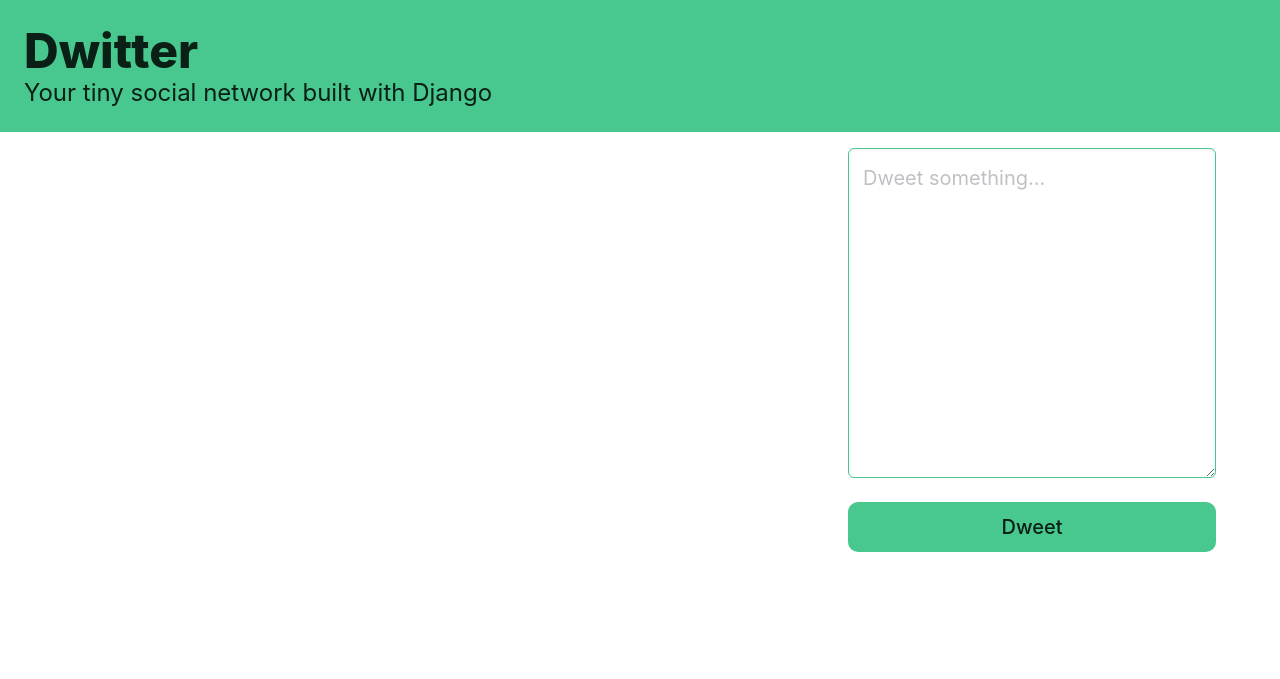
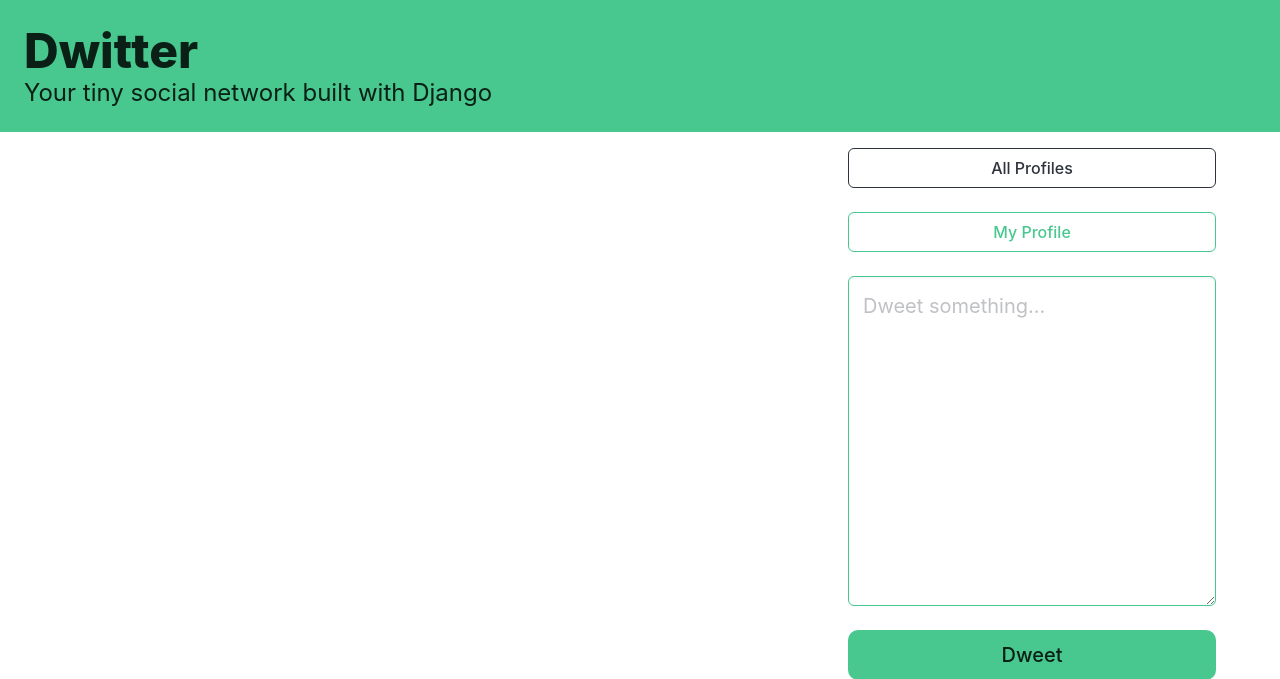
Before and after one commit to amirqa1381/dwitter, a Django app: page / in a window 1280 px wide. Shown: the top 679 px of the page. Run offline with Django 5.2, Linux system fonts and the light colour scheme.

Commit message:
Modified something in the page and add the link to the head for navigating to the main page

```diff
--- a/main/templates/main/dashboard.html
+++ b/main/templates/main/dashboard.html
@@ -7,19 +7,32 @@
 
 {% block content %}
     <div class="column">
-        {% for followed in user.profile.follows.all %}
-            {% for dweet in followed.user.dweet_set.all %}
+        {% for dweet in followed_dweets %}
                 <div class="box">
                     {{ dweet.content }}
                     <span class="is-small has-text-grey-light">
                     ({{ dweet.created_at }} by {{ dweet.user.username }}
                 </span>
                 </div>
-            {% endfor %}
         {% endfor %}
     </div>
 
+
     <div class="column is-one-third">
+        <div class="block">
+            <a href="{% url 'profile_list' %} ">
+                <button class="button is-dark is-outlined is-fullwidth">
+                    All Profiles
+                </button>
+            </a>
+        </div>
+        <div class="block">
+            <a href="{% url 'profile_detail' request.user.profile.id %} ">
+                <button class="button is-success is-light is-outlined is-fullwidth">
+                    My Profile
+                </button>
+            </a>
+        </div>
         <form action="" method="post">
             {% csrf_token %}
             {{ form.as_p }}
```
